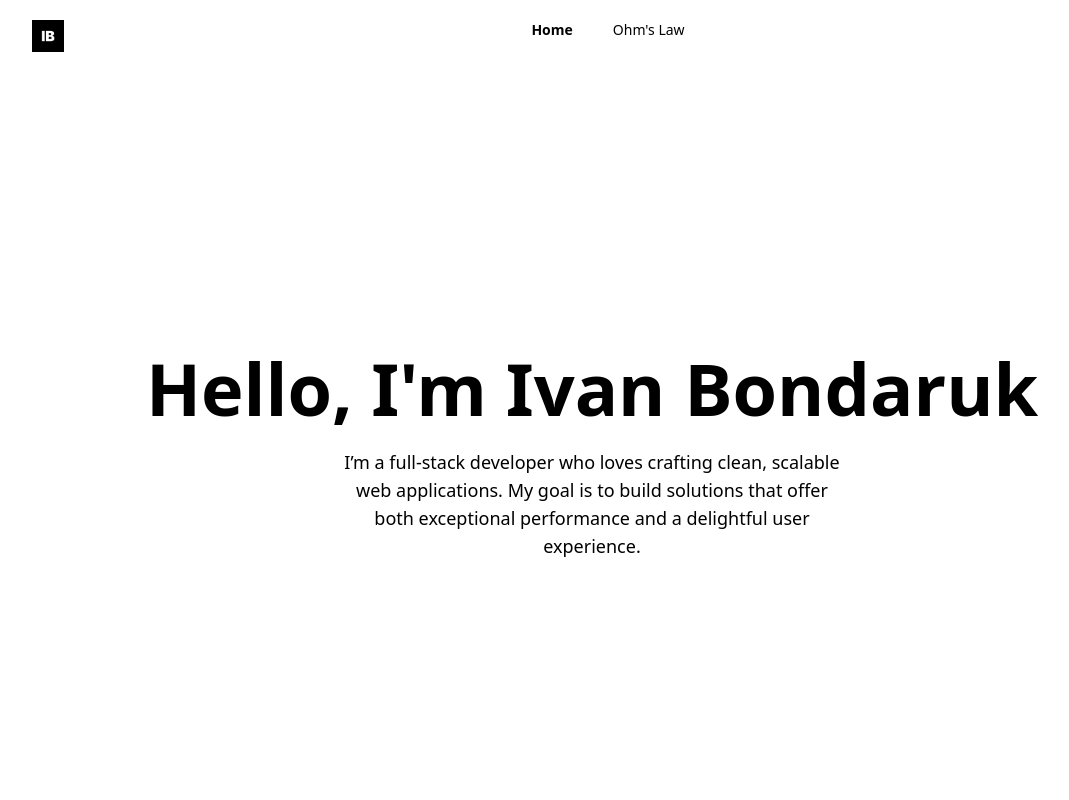
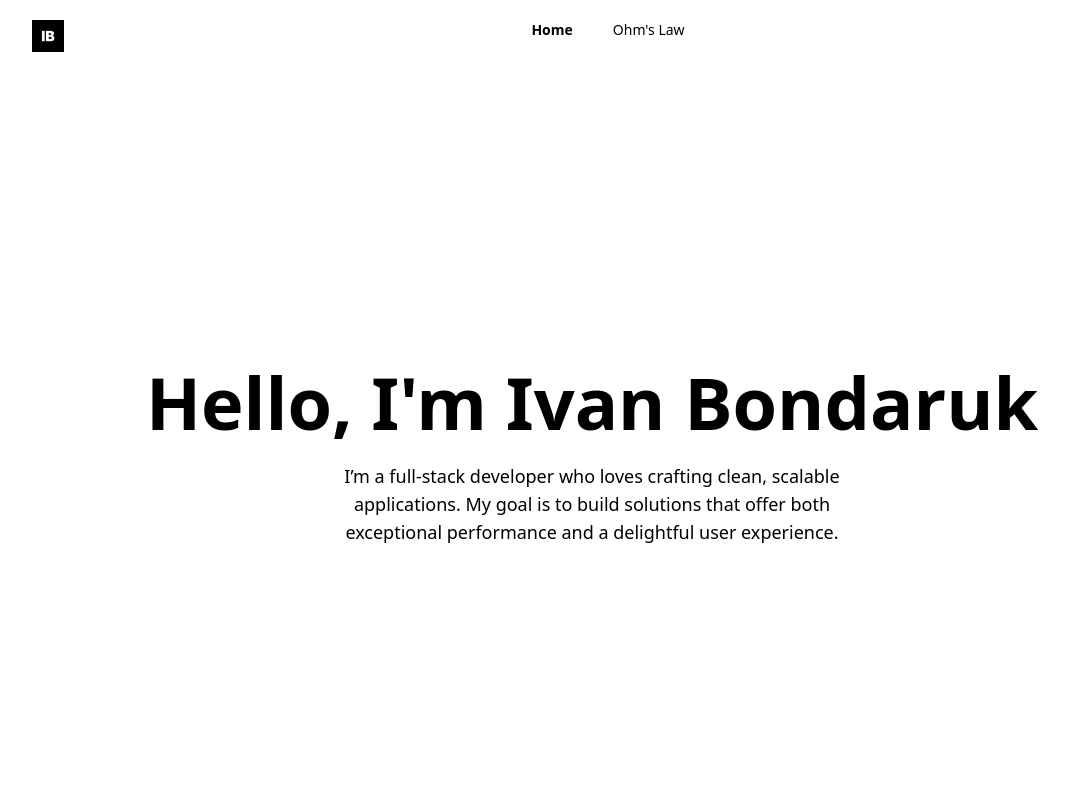
Before and after one commit to Ivan-Bondaruk/.github, a React (Vite) app: page / in a window 1280 px wide. Shown: the top 800 px of the page, without its empty margins (48-1117 px from the left). Built offline with nearby package versions, Linux system fonts and the light colour scheme.

Commit message:
Update Home.jsx

```diff
--- a/src/components/sections/Home.jsx
+++ b/src/components/sections/Home.jsx
@@ -14,7 +14,7 @@ const Home = () => {
                     </h1>
 
                     <p className="tex-gray-400 text-lg mb-8 max-w-lg mx-auto">
-                        I’m a full-stack developer who loves crafting clean, scalable web applications. My goal is to build solutions that offer both exceptional performance and a delightful user experience.
+                        I’m a full-stack developer who loves crafting clean, scalable applications. My goal is to build solutions that offer both exceptional performance and a delightful user experience.
                     </p>
                 </div>
             </RevealOnScroll>
```
